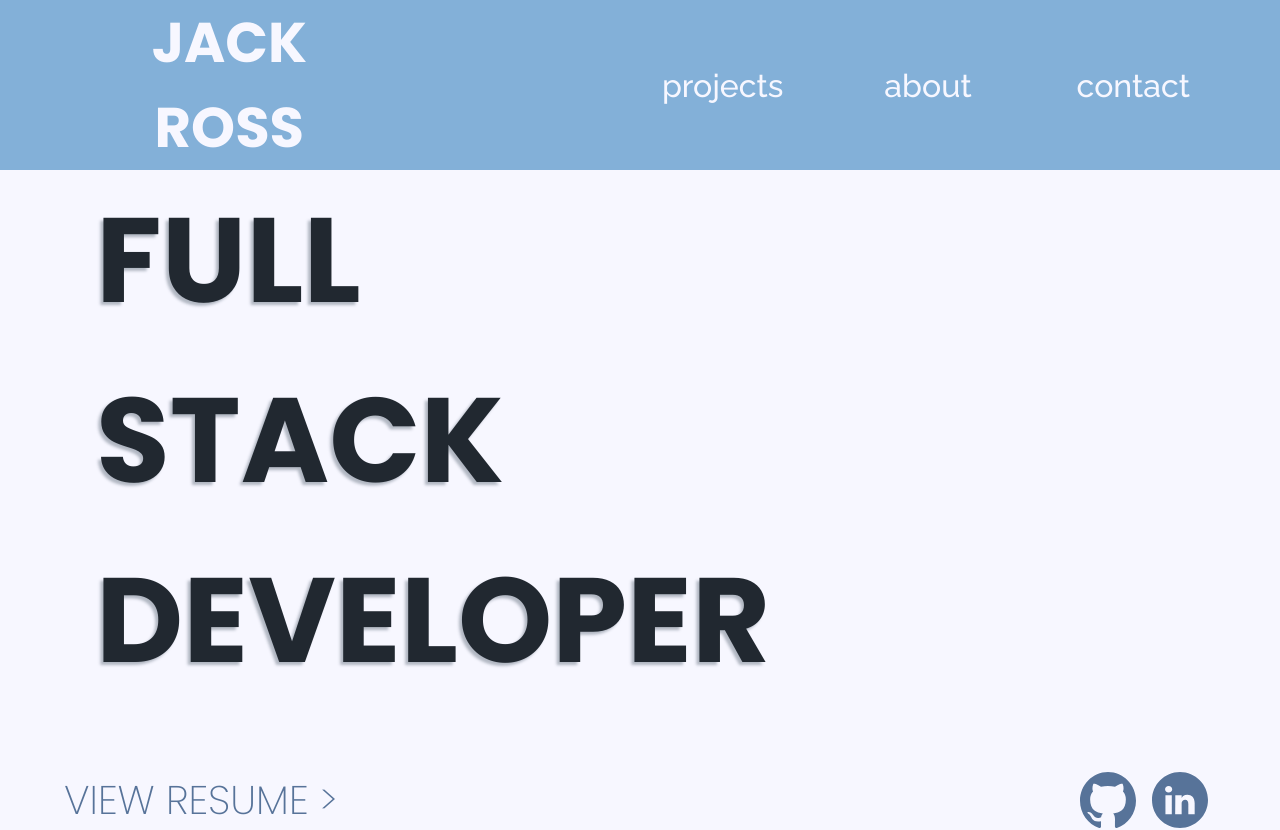
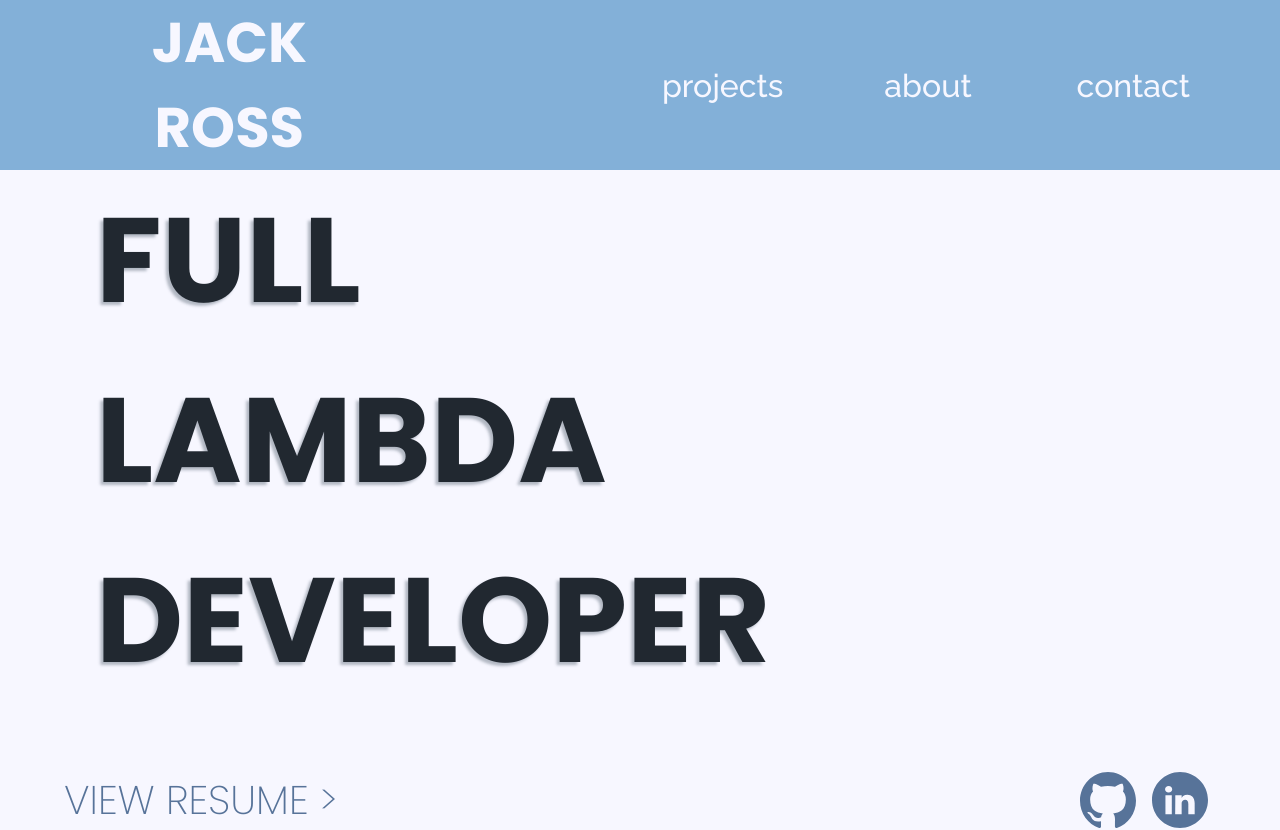
Before and after one commit to jjjackross/jackrossdotdev, an Angular app: page /landing-page in a window 1280 px wide. Built offline with nearby package versions, Linux system fonts and the light colour scheme.

Commit message:
changing a word to test out my AWS lambda function

```diff
--- a/src/app/landing-page/landing-page.component.html
+++ b/src/app/landing-page/landing-page.component.html
@@ -3,22 +3,22 @@
         <div class="bg">
             <h1 class="bg">FULL</h1>
         </div>
-        <h1 class="gold">STACK</h1>
+        <h1 class="gold">LAMBDA</h1>
         <h1 class="gold">DEVELOPER</h1>
-
-        <!-- <img src="Oval.png" alt="Medium Blue Gradient Ball"> -->
-        <!-- <img src="" alt="Dark Blue Gradient Ball"> -->
 
         <a href="https://drive.google.com/file/d/1gtSg7ihUrpukwn9n_IaytLzoDRL4NfqR/view?usp=sharing" target="_blank"
             class="resume">VIEW
             RESUME ></a>
 
         <a href="https://github.com/jjjackross" target="_blank" class="icon" id="github-logo">
-            <svg class="social-icon" id="github-logo" width="20px" height="20px" viewBox="0 0 20 20" version="1.1" xmlns="http://www.w3.org/2000/svg" xmlns:xlink="http://www.w3.org/1999/xlink">
+            <svg class="social-icon" id="github-logo" width="20px" height="20px" viewBox="0 0 20 20" version="1.1"
+                xmlns="http://www.w3.org/2000/svg" xmlns:xlink="http://www.w3.org/1999/xlink">
                 <g id="Page-1" stroke="none" stroke-width="1" fill="none" fill-rule="evenodd">
                     <g id="Dribbble-Light-Preview" transform="translate(-140.000000, -7559.000000)" fill="#000000">
                         <g id="icons" transform="translate(56.000000, 160.000000)">
-                            <path d="M94,7399 C99.523,7399 104,7403.59 104,7409.253 C104,7413.782 101.138,7417.624 97.167,7418.981 C96.66,7419.082 96.48,7418.762 96.48,7418.489 C96.48,7418.151 96.492,7417.047 96.492,7415.675 C96.492,7414.719 96.172,7414.095 95.813,7413.777 C98.04,7413.523 100.38,7412.656 100.38,7408.718 C100.38,7407.598 99.992,7406.684 99.35,7405.966 C99.454,7405.707 99.797,7404.664 99.252,7403.252 C99.252,7403.252 98.414,7402.977 96.505,7404.303 C95.706,7404.076 94.85,7403.962 94,7403.958 C93.15,7403.962 92.295,7404.076 91.497,7404.303 C89.586,7402.977 88.746,7403.252 88.746,7403.252 C88.203,7404.664 88.546,7405.707 88.649,7405.966 C88.01,7406.684 87.619,7407.598 87.619,7408.718 C87.619,7412.646 89.954,7413.526 92.175,7413.785 C91.889,7414.041 91.63,7414.493 91.54,7415.156 C90.97,7415.418 89.522,7415.871 88.63,7414.304 C88.63,7414.304 88.101,7413.319 87.097,7413.247 C87.097,7413.247 86.122,7413.234 87.029,7413.87 C87.029,7413.87 87.684,7414.185 88.139,7415.37 C88.139,7415.37 88.726,7417.2 91.508,7416.58 C91.513,7417.437 91.522,7418.245 91.522,7418.489 C91.522,7418.76 91.338,7419.077 90.839,7418.982 C86.865,7417.627 84,7413.783 84,7409.253 C84,7403.59 88.478,7399 94,7399" id="github-[#142]"></path>
+                            <path
+                                d="M94,7399 C99.523,7399 104,7403.59 104,7409.253 C104,7413.782 101.138,7417.624 97.167,7418.981 C96.66,7419.082 96.48,7418.762 96.48,7418.489 C96.48,7418.151 96.492,7417.047 96.492,7415.675 C96.492,7414.719 96.172,7414.095 95.813,7413.777 C98.04,7413.523 100.38,7412.656 100.38,7408.718 C100.38,7407.598 99.992,7406.684 99.35,7405.966 C99.454,7405.707 99.797,7404.664 99.252,7403.252 C99.252,7403.252 98.414,7402.977 96.505,7404.303 C95.706,7404.076 94.85,7403.962 94,7403.958 C93.15,7403.962 92.295,7404.076 91.497,7404.303 C89.586,7402.977 88.746,7403.252 88.746,7403.252 C88.203,7404.664 88.546,7405.707 88.649,7405.966 C88.01,7406.684 87.619,7407.598 87.619,7408.718 C87.619,7412.646 89.954,7413.526 92.175,7413.785 C91.889,7414.041 91.63,7414.493 91.54,7415.156 C90.97,7415.418 89.522,7415.871 88.63,7414.304 C88.63,7414.304 88.101,7413.319 87.097,7413.247 C87.097,7413.247 86.122,7413.234 87.029,7413.87 C87.029,7413.87 87.684,7414.185 88.139,7415.37 C88.139,7415.37 88.726,7417.2 91.508,7416.58 C91.513,7417.437 91.522,7418.245 91.522,7418.489 C91.522,7418.76 91.338,7419.077 90.839,7418.982 C86.865,7417.627 84,7413.783 84,7409.253 C84,7403.59 88.478,7399 94,7399"
+                                id="github-[#142]"></path>
                         </g>
                     </g>
                 </g>
@@ -26,8 +26,10 @@
         </a>
 
         <a href="https://www.linkedin.com/in/jjjackross/" target="_blank" class="icon" id="linkedin-logo">
-            <svg class="social-icon" id="linkedin-logo" width="48" height="48" viewBox="0 0 48 48" fill="none" xmlns="http://www.w3.org/2000/svg">
-                <path fill-rule="evenodd" clip-rule="evenodd" d="M24 0C10.7452 0 0 10.7452 0 24C0 37.2548 10.7452 48 24 48C37.2548 48 48 37.2548 48 24C48 10.7452 37.2548 0 24 0ZM11.5216 19.8778H16.9605V36.2196H11.5216V19.8778ZM17.3188 14.8227C17.2835 13.2204 16.1377 12 14.277 12C12.4164 12 11.2 13.2204 11.2 14.8227C11.2 16.3918 12.3805 17.6473 14.2064 17.6473H14.2412C16.1377 17.6473 17.3188 16.3918 17.3188 14.8227ZM30.3131 19.4941C33.8922 19.4941 36.5754 21.8303 36.5754 26.8497L36.5752 36.2196H31.1365V27.4767C31.1365 25.2807 30.3494 23.7822 28.3805 23.7822C26.8779 23.7822 25.9829 24.7924 25.5898 25.7682C25.446 26.1178 25.4107 26.605 25.4107 27.0934V36.22H19.9711C19.9711 36.22 20.0428 21.4117 19.9711 19.8783H25.4107V22.1929C26.1325 21.0802 27.4254 19.4941 30.3131 19.4941Z"/>
+            <svg class="social-icon" id="linkedin-logo" width="48" height="48" viewBox="0 0 48 48" fill="none"
+                xmlns="http://www.w3.org/2000/svg">
+                <path fill-rule="evenodd" clip-rule="evenodd"
+                    d="M24 0C10.7452 0 0 10.7452 0 24C0 37.2548 10.7452 48 24 48C37.2548 48 48 37.2548 48 24C48 10.7452 37.2548 0 24 0ZM11.5216 19.8778H16.9605V36.2196H11.5216V19.8778ZM17.3188 14.8227C17.2835 13.2204 16.1377 12 14.277 12C12.4164 12 11.2 13.2204 11.2 14.8227C11.2 16.3918 12.3805 17.6473 14.2064 17.6473H14.2412C16.1377 17.6473 17.3188 16.3918 17.3188 14.8227ZM30.3131 19.4941C33.8922 19.4941 36.5754 21.8303 36.5754 26.8497L36.5752 36.2196H31.1365V27.4767C31.1365 25.2807 30.3494 23.7822 28.3805 23.7822C26.8779 23.7822 25.9829 24.7924 25.5898 25.7682C25.446 26.1178 25.4107 26.605 25.4107 27.0934V36.22H19.9711C19.9711 36.22 20.0428 21.4117 19.9711 19.8783H25.4107V22.1929C26.1325 21.0802 27.4254 19.4941 30.3131 19.4941Z" />
             </svg>
         </a>
     </main>
```
